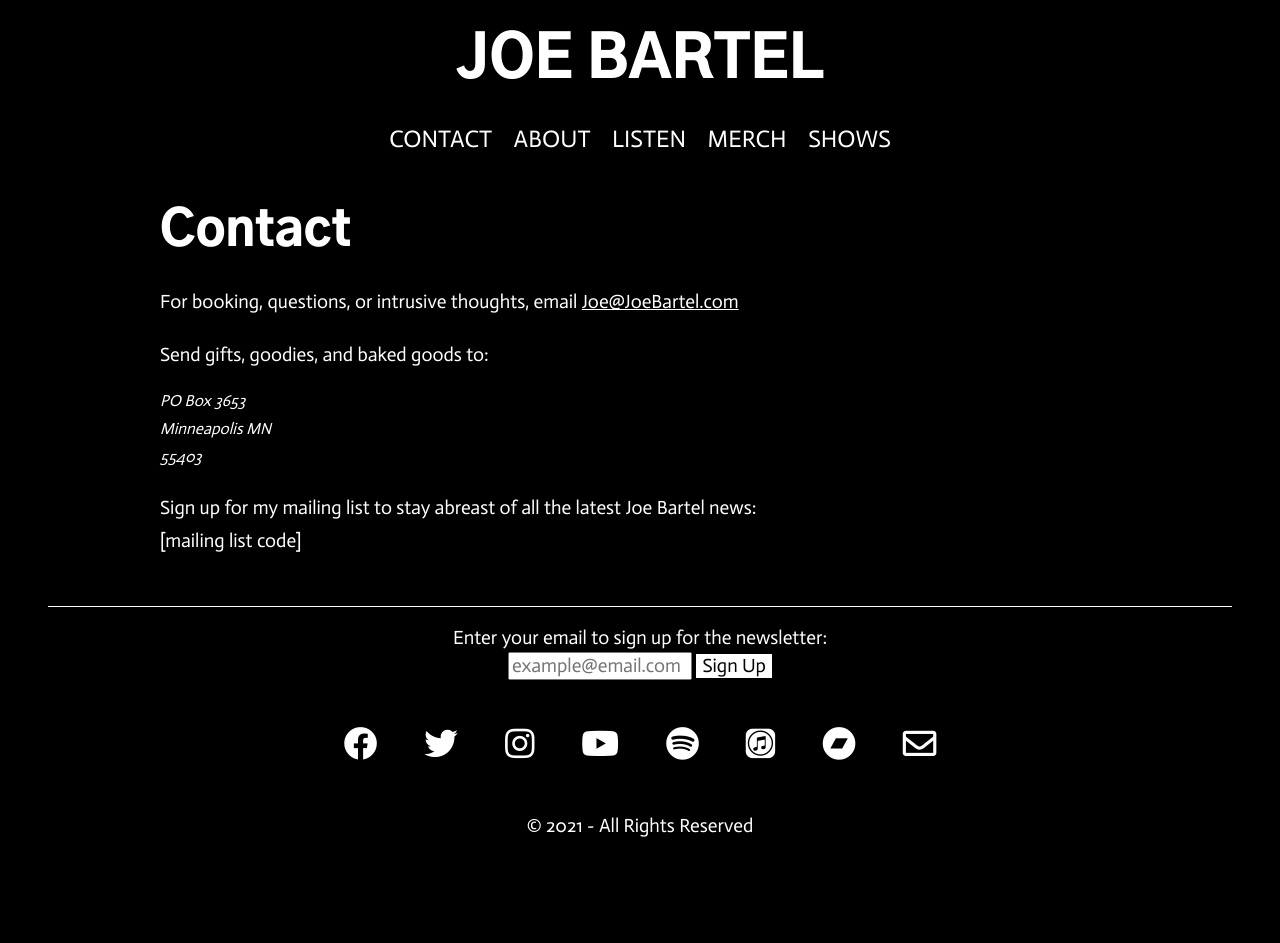
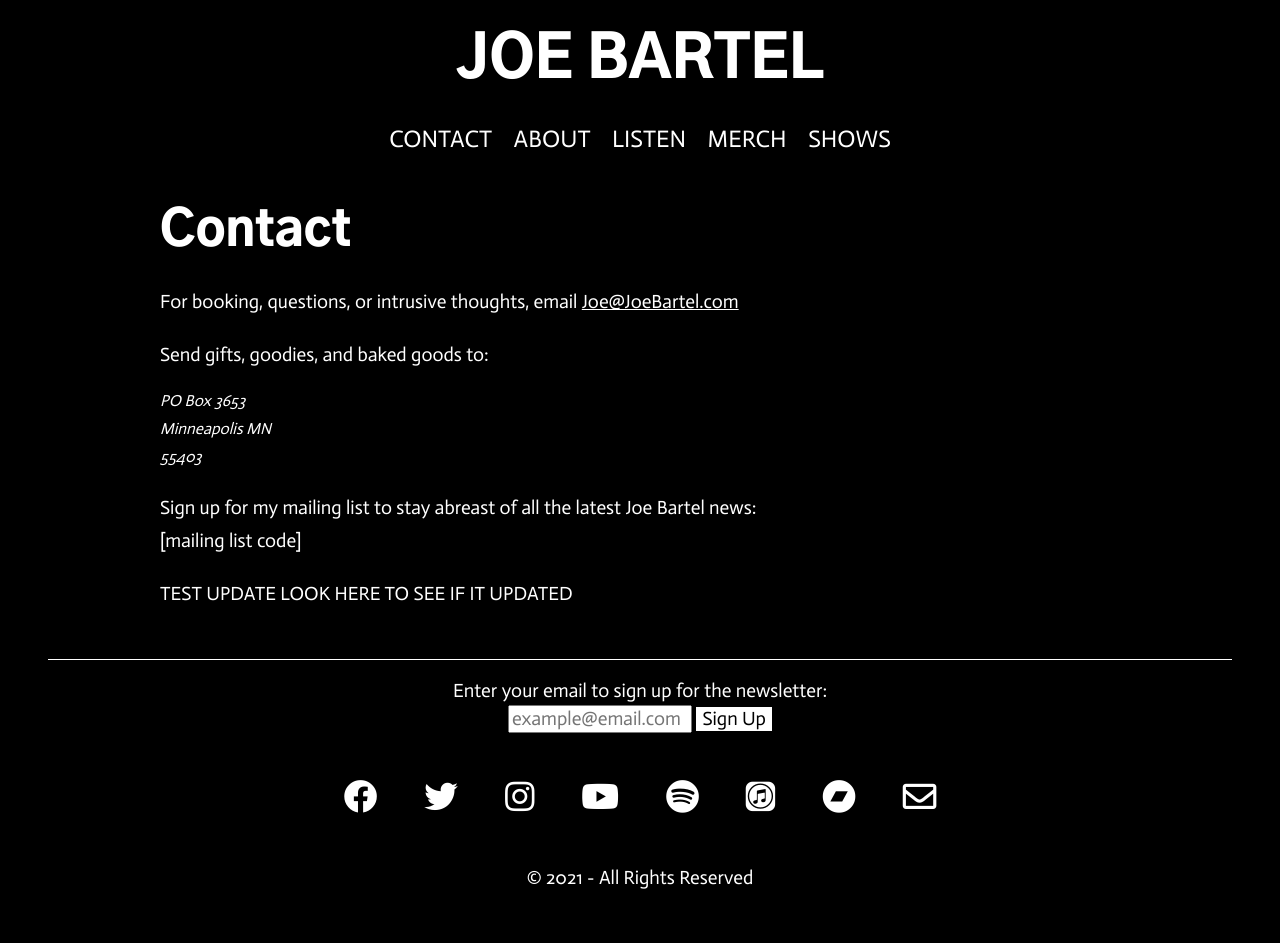
Before and after one commit to joebartel/joebartel, a Jekyll site: the page built from joebartel/contact.md, in a window 1280 px wide. Built offline with Jekyll 4.4.1, drawn with Linux system fonts in a browser that asks for light colours; nearby versions of some CDN libraries; before the commit the page ends 900 px from its top, so only the background shows below that.

Commit message:
Update from Forestry.io joebartel updated joebartel/contact.md

```diff
--- a/joebartel/contact.md
+++ b/joebartel/contact.md
@@ -3,6 +3,7 @@ layout: default
 title: Contact
 description: Contact Joe Bartel
 slug: contact
+
 ---
 # Contact
 
@@ -17,4 +18,6 @@ Minneapolis MN <br />
 </address>
 
 Sign up for my mailing list to stay abreast of all the latest Joe Bartel news:
-[mailing list code]
+\[mailing list code\]
+
+TEST UPDATE LOOK HERE TO SEE IF IT UPDATED
```
